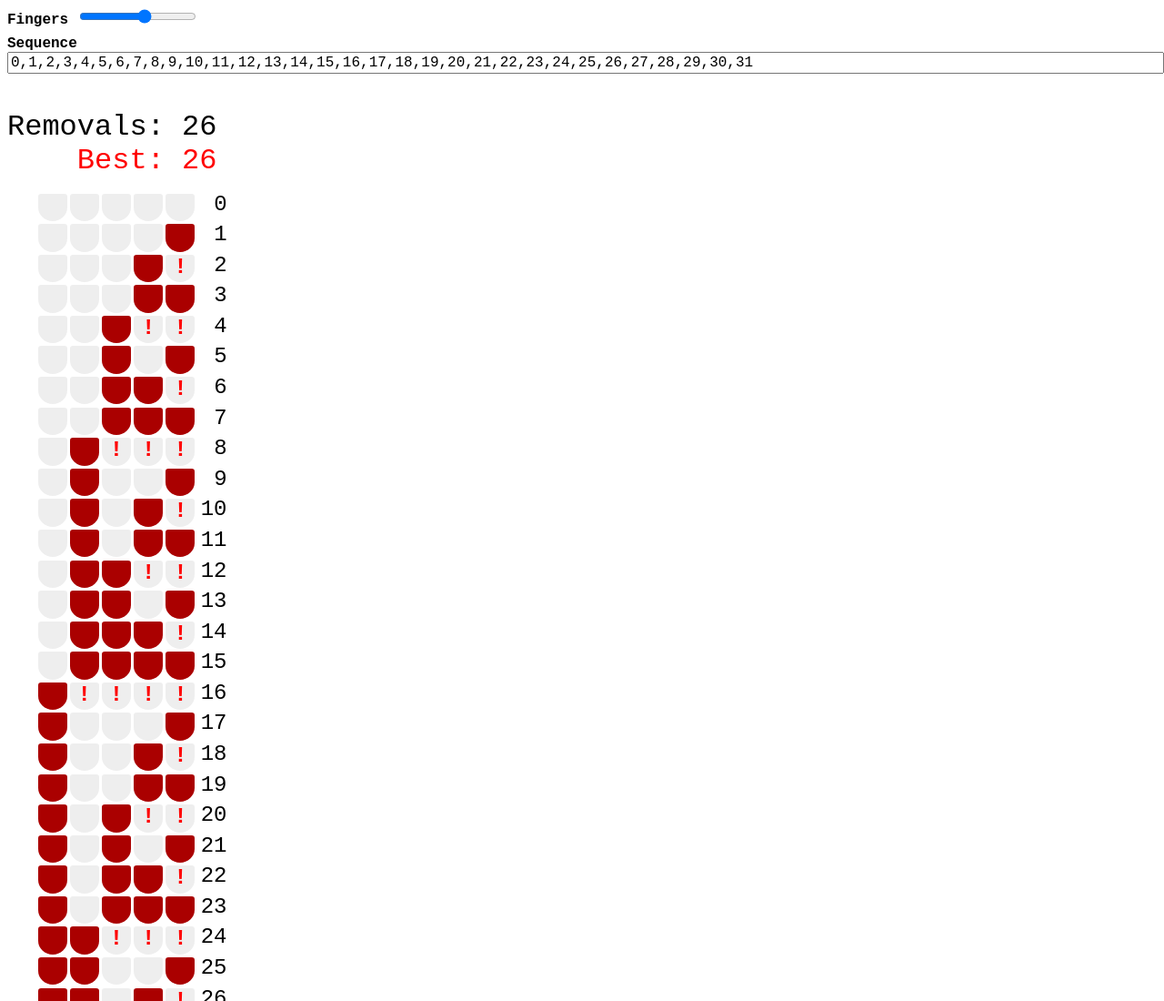
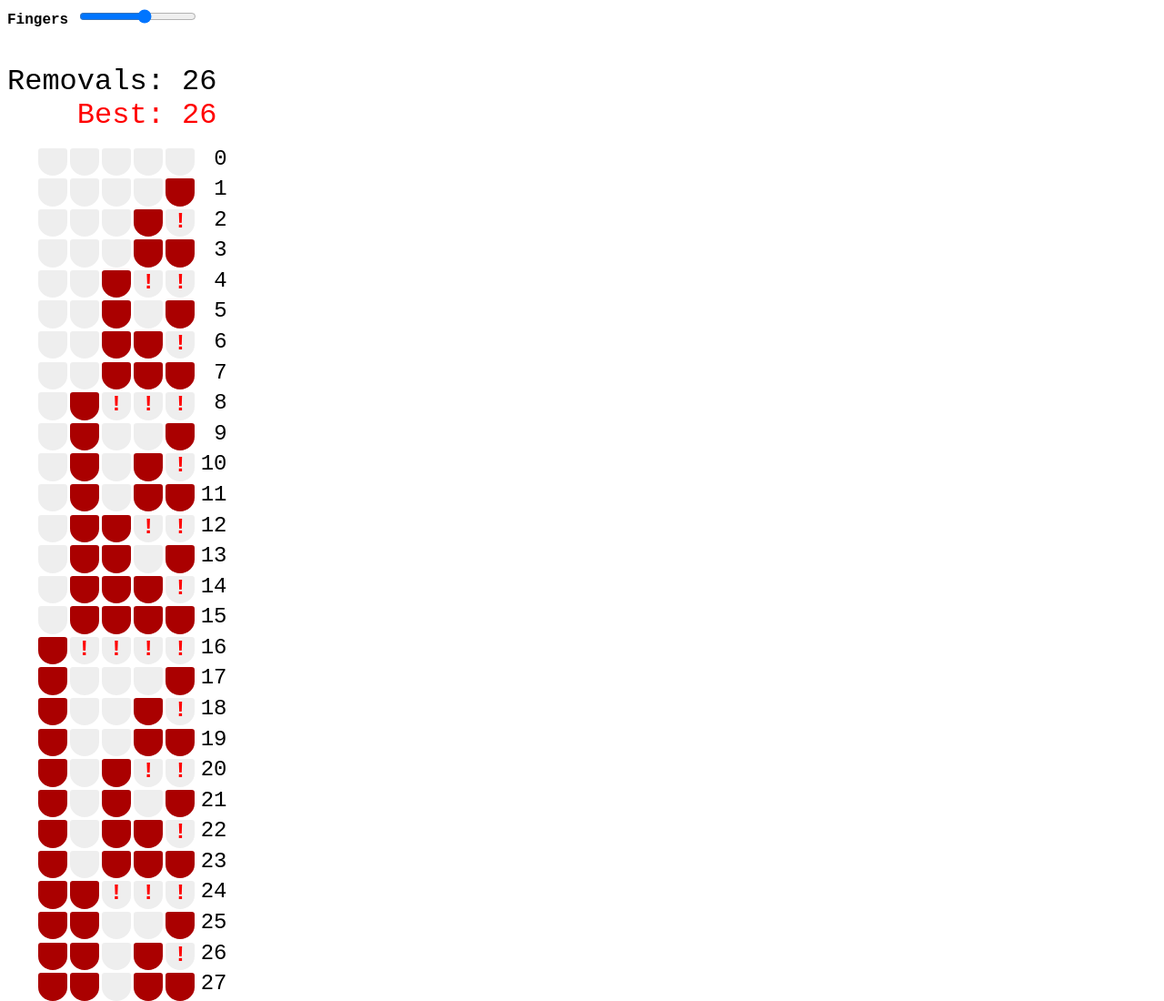
Before and after one commit to christianp/nail-painting-puzzle, a plain HTML site: page index.html in a window 1280 px wide. Shown: the top 1100 px of the page at 91% size. Drawn offline with Linux system fonts and the light colour scheme.

Commit message:
remove sequence input text field

```diff
--- a/thing.js
+++ b/thing.js
@@ -92,7 +92,7 @@ Interactive.prototype = {
             d.best_seq = d.list.map(function(t){return t.n});
             document.querySelector('#best-removes .number').textContent = r;
         }
-        document.getElementById('sequence').value = seq;
+//        document.getElementById('sequence').value = seq;
         var top_bins = document.querySelectorAll('#things li:first-child .bin');
         for(var i=0;i<top_bins.length;i++) {
             top_bins[i].classList.remove('remove');
@@ -122,6 +122,7 @@ function valid_sequence(seq) {
     return set.every(function(v,i){return v==i});
 }
 
+/*
 document.getElementById('sequence').addEventListener('change',function() {
     var seq = document.getElementById('sequence').value.split(',').map(function(v){return parseInt(v)});
     if(!valid_sequence(seq)) {
@@ -135,6 +136,7 @@ document.getElementById('sequence').addEventListener('change',function() {
     }
     interactive.make_things(p,seq);
 });
+*/
 document.getElementById('num_fingers').addEventListener('input',function() {
     interactive.make_things(document.getElementById('num_fingers').value);
     document.querySelector('#best-removes .number').textContent = interactive.data[interactive.fingers].best;
```
Also changed, not shown: index.html (+2 -0 lines).
